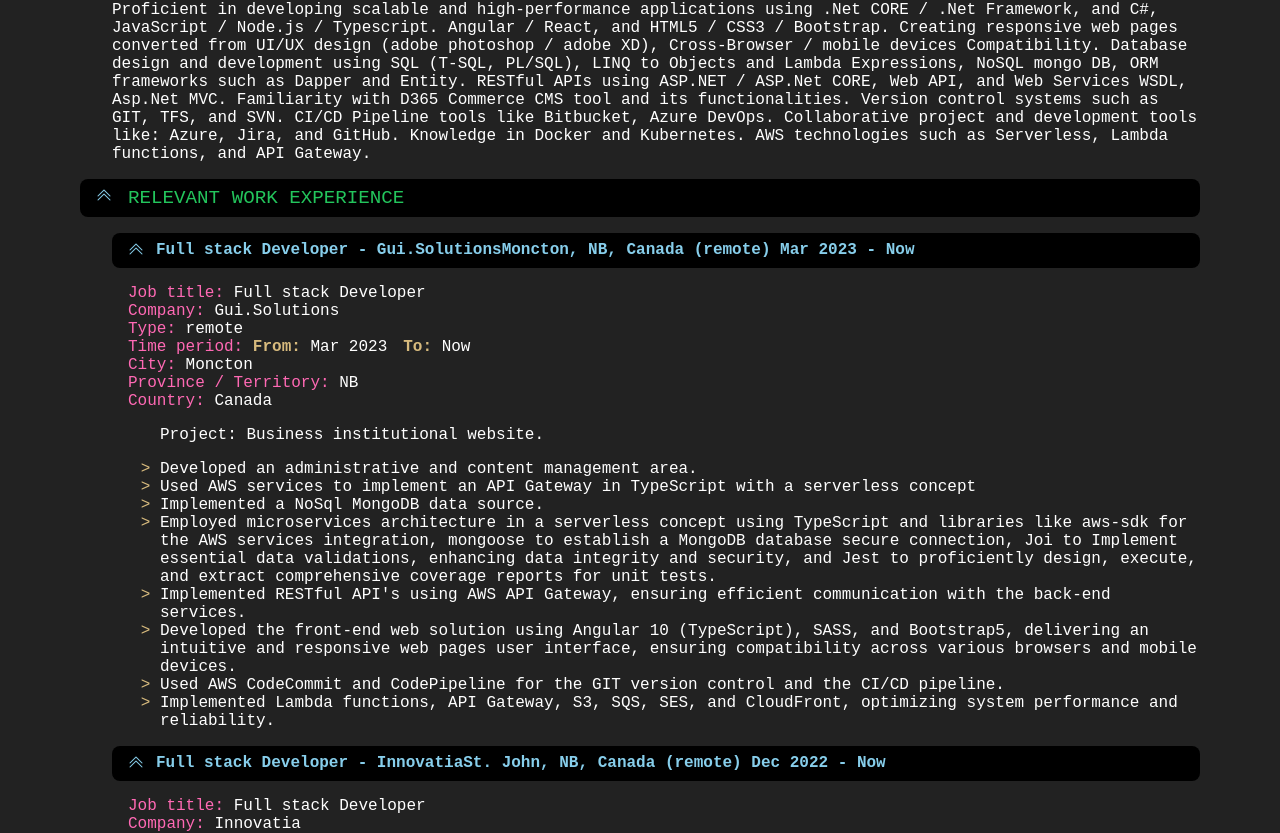
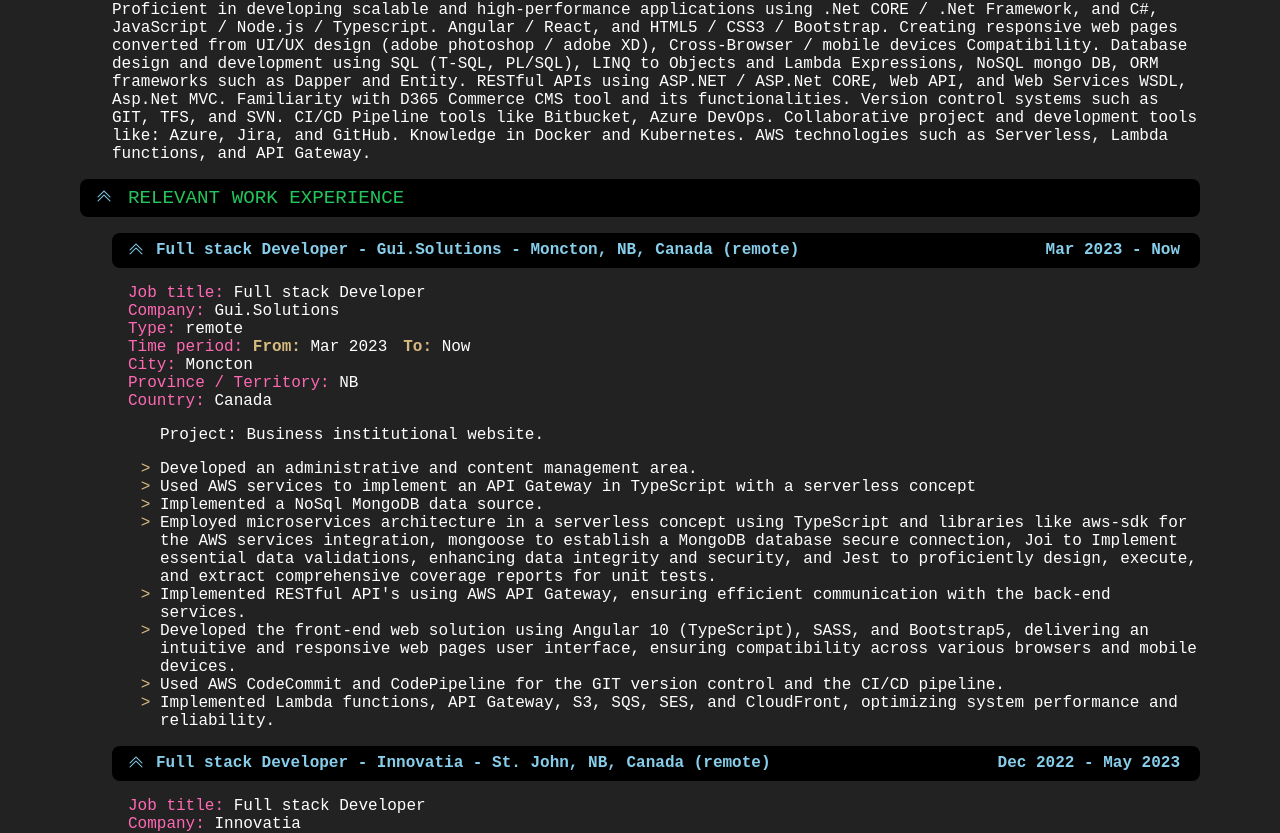
Before and after one commit to fgdsnet/guimadev, an Angular app: page / in a window 1280 px wide. Shown: the part 503-1336 px from the top of the page. Built offline with nearby package versions, Linux system fonts and the light colour scheme; a web font is replaced by a local one.

Commit message:
fix(resume.component): fix job's end date (date/"Now") replacement logic
Fix the logic that defines the display of the job's end date or replace it with the word "Now", if
this is the current job, based on the "current" flag.

```diff
--- a/src/app/app.module.ts
+++ b/src/app/app.module.ts
@@ -1,5 +1,6 @@
 import { NgModule } from '@angular/core';
 import { BrowserModule } from '@angular/platform-browser';
+import { CommonModule } from '@angular/common';
 
 import { AppRoutingModule } from './app-routing.module';
 import { AppComponent } from './app.component';
@@ -27,6 +28,7 @@ import { BrowserAnimationsModule } from '@angular/platform-browser/animations';
   ],
   imports: [
     BrowserModule,
+    CommonModule,
     AppRoutingModule,
     BrowserAnimationsModule
   ],
--- a/src/app/components/resume/resume.component.html
+++ b/src/app/components/resume/resume.component.html
@@ -75,13 +75,18 @@
               <div class="bi bi-chevron-double-up"></div>
               <div class="container">
                 <div>{{wxp.position.description + " - " +
-                  wxp.company.description +
+                  wxp.company.description + " - " +
                   wxp.jobLocation.city.description + ", " +
                   wxp.jobLocation.state.description + ", " +
                   wxp.jobLocation.country.description + " (" +
-                  wxp.type.description + ") " +
-                  " " + (wxp.jobPeriod.startDate.description| date: "MMM YYYY") +
-                  " - " + (!wxp.jobPeriod.current? (wxp.jobPeriod.endDate.description| date: "MMM YYYY"): "Now")}}
+                  wxp.type.description + ") "}}
+                </div>
+                <div *ngIf="wxp.jobPeriod.current">
+                  {{" " + (wxp.jobPeriod.startDate.description| date: "MMM YYYY") + " - Now"}}
+                </div>
+                <div *ngIf="!wxp.jobPeriod.current">
+                  {{" " + (wxp.jobPeriod.startDate.description| date: "MMM YYYY") + " - " +
+                  ((wxp.jobPeriod.endDate.description| date: "MMM YYYY"))}}
                 </div>
               </div>
             </div>
--- a/src/app/components/resume/resume.component.scss
+++ b/src/app/components/resume/resume.component.scss
@@ -30,6 +30,7 @@ div.resume{
             padding-left: 1rem;
             margin-bottom: 1rem;
             display: flex;
+            align-items: center;
             .bi-chevron-double-down{
                 display: none;
                 &:hover{
--- a/src/app/components/resume/resume.component.ts
+++ b/src/app/components/resume/resume.component.ts
@@ -1,6 +1,8 @@
 import { Component } from '@angular/core';
 import { ResumeService } from '../../services/resume.service';
 import { Resume } from 'src/app/core/models/resume';
+import { CommonModule } from '@angular/common';
+import { BrowserModule } from '@angular/platform-browser';
 
 @Component({
   selector: 'app-resume',
@@ -10,8 +12,8 @@ import { Resume } from 'src/app/core/models/resume';
 export class ResumeComponent {
   public resume: Resume = {} as Resume;
   public name: string = "";
-
   isCollapsed = true;
+  showEndDate: boolean = true;
 
   toggleCollapse() {
     this.isCollapsed = !this.isCollapsed;
--- a/src/app/core/Transformation.ts
+++ b/src/app/core/Transformation.ts
@@ -42,7 +42,9 @@ export class Transformation {
                 : Transformation.invalidValue(type, val, key, parent);
         }
         // Numbers can be parsed by Date but shouldn't be.
-        if (type === Date && typeof val !== "number") return Transformation.transformDate(val, getProperties);
+        if (type === Date && typeof val !== "number") return Transformation.transformDate(val, key);
+
+        if (type === Boolean || type === "boolean" || typeof val === "boolean") return Transformation.transformBool(val, key);
         return Transformation.transformPrimitive(type, val);
     }
 
@@ -83,6 +85,17 @@ export class Transformation {
             return Transformation.invalidValue(Transformation.arrayOf("Date"), val, key, parent);
         }
         return d;
+    }
+
+    private static transformBool(val: any, key: any = ''): any {
+        if (val === null) {
+            return null;
+        }
+        const b = !!val;
+        if (typeof b !== "boolean") {
+            return Transformation.invalidValue(Transformation.arrayOf("Boolean"), val, key, parent);
+        }
+        return b;
     }
 
     private static transformObject(typeMap: any, props: { [k: string]: any }, additional: any, val: any, key: any = '', ref: any, getProperties: any = Transformation.jsonToJSProperties): any {
--- a/src/app/core/models/resume-type-map.ts
+++ b/src/app/core/models/resume-type-map.ts
@@ -64,7 +64,7 @@ export class ResumeTypeMap {
             { json: "description", js: "description", type: "" },
             { json: "start-date", js: "startDate", type: trans.reference("ModelBase") },
             { json: "end-date", js: "endDate", type: trans.reference("ModelBase") },
-            { json: "current", js: "current", type: "" },
+            { json: "current", js: "current", type: "boolean" },
             ], false),
         "JobLocation": trans.objectOf([
             { json: "label", js: "label", type: "" },
--- a/src/assets/resume.json
+++ b/src/assets/resume.json
@@ -111,7 +111,7 @@
                 "job-period": {"label":"Time period: ", "description": "",
                     "start-date": {"label":"From: ", "description": "2022-12-15"},
                     "end-date": {"label":"To: ", "description": "2023-05-15"},
-                    "current": "false"
+                    "current": false
                 },
                 "job-location": {
                     "label":"", "description": "",
@@ -143,7 +143,7 @@
                 "job-period": {"label":"Time period: ", "description": "",
                     "start-date": {"label":"From: ", "description": "2021-09-15"},
                     "end-date": {"label":"To: ", "description": "2022-09-15"},
-                    "current": "false"
+                    "current": false
                 },
                 "job-location": {
                     "label":"", "description": "",
@@ -175,7 +175,7 @@
                 "job-period": {"label":"Time period: ", "description": "",
                     "start-date": {"label":"From: ", "description": "2020-07-15"},
                     "end-date": {"label":"To: ", "description": "2021-07-15"},
-                    "current": "false"
+                    "current": false
                 },
                 "job-location": {
                     "label":"", "description": "",
@@ -202,7 +202,7 @@
                 "job-period": {"label":"Time period: ", "description": "",
                     "start-date": {"label":"From: ", "description": "2016-11-15"},
                     "end-date": {"label":"To: ", "description": "2020-05-15"},
-                    "current": "false"
+                    "current": false
                 },
                 "job-location": {
                     "label":"", "description": "",
@@ -246,7 +246,7 @@
                 "job-period": {"label":"Time period: ", "description": "",
                     "start-date": {"label":"From: ", "description": "2016-04-15"},
                     "end-date": {"label":"To: ", "description": "2016-08-15"},
-                    "current": "false"
+                    "current": false
                 },
                 "job-location": {
                     "label":"", "description": "",
@@ -274,7 +274,7 @@
                 "job-period": {"label":"Time period: ", "description": "",
                     "start-date": {"label":"From: ", "description": "2012-03-15"},
                     "end-date": {"label":"To: ", "description": "2016-03-15"},
-                    "current": "false"
+                    "current": false
                 },
                 "job-location": {
                     "label":"", "description": "",
@@ -317,7 +317,7 @@
                 "job-period": {"label":"Time period: ", "description": "",
                     "start-date": {"label":"From: ", "description": "2012-03-15"},
                     "end-date": {"label":"To: ", "description": "2016-03-15"},
-                    "current": "false"
+                    "current": false
                 },
                 "job-location": {
                     "label":"", "description": "Migration SQL Server 2008",
```
